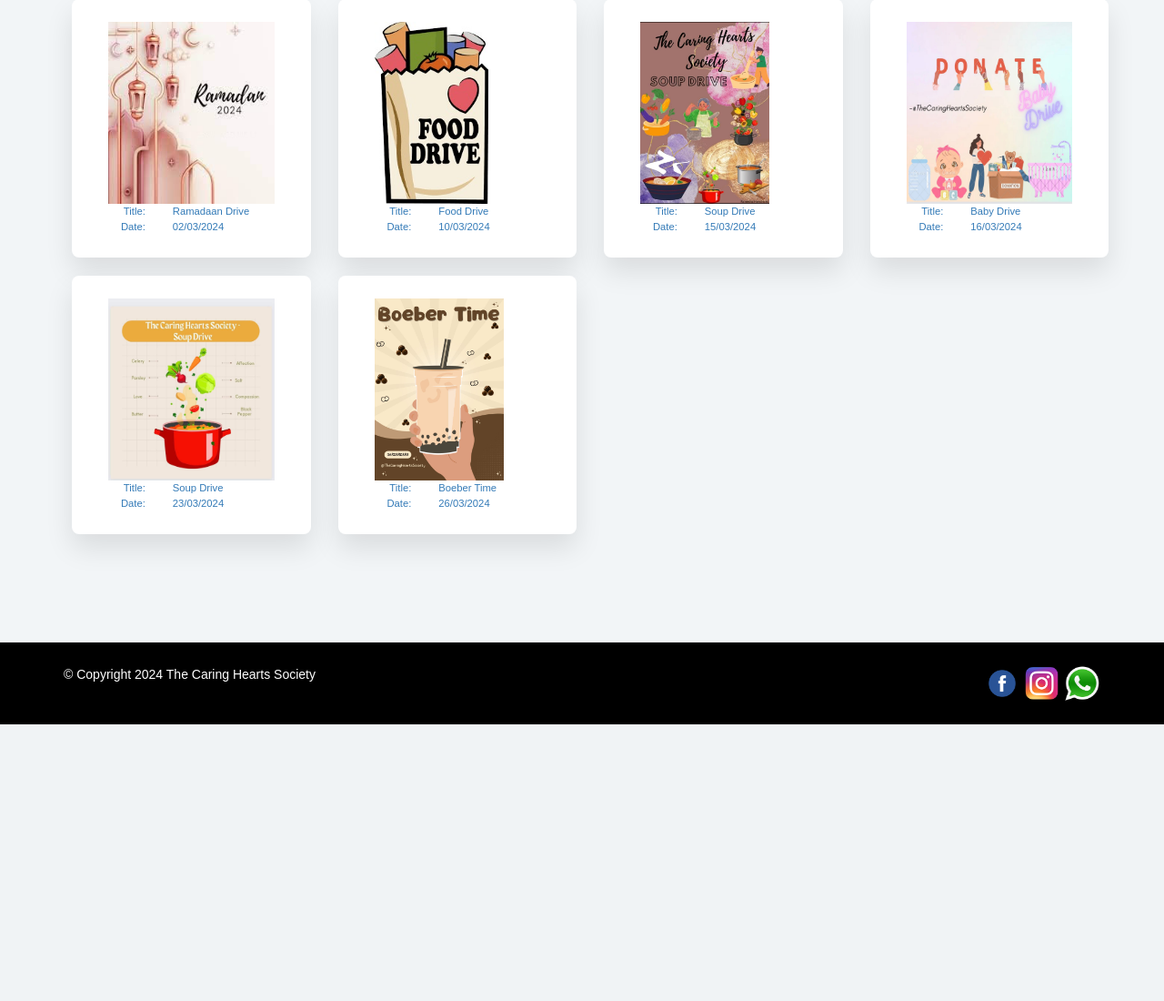
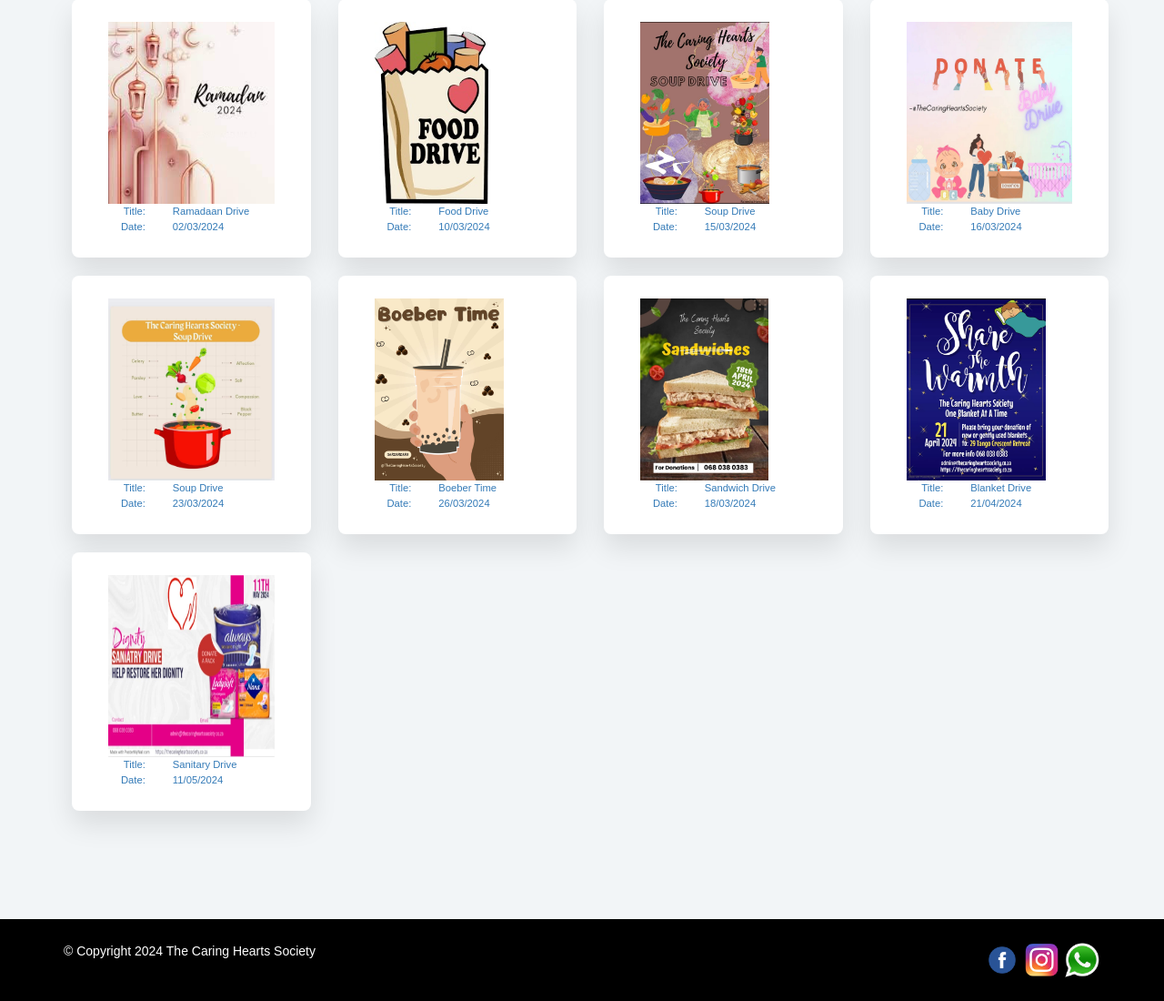
Before and after one commit to gevannmullins/thecaringheartssociety, a PHP site: the page made by views/campaigns.php in a window 1280 px wide. Shown: the part 270-1370 px from the top of the page at 91% size. Before the commit the page ends 1066 px from the top, so only its background shows below. Run offline with PHP 8.4, Linux system fonts and the light colour scheme; the template is opened without the code that fills it, so the values that code supplies are empty.

Commit message:
Latest updates

```diff
--- a/includes/footer.php
+++ b/includes/footer.php
@@ -14,7 +14,7 @@
           </div>
           <div class="col-xs-6 text-right">
             <a target=”_blank” href="https://www.facebook.com/TheCaringHeartsSociety1"><img src="https://thecaringheartssociety.co.za/assets/facebook_logo.png" height="40" /></a>
-            <a target=”_blank” href="https://www.instagram.com/_thecaringheartssociety?igsh=ODl6Nm16d3hvbzA%3D&utm_source=qr"><img src="https://thecaringheartssociety.co.za/assets/instagram_logo.png" height="40" /></a>
+            <a target=”_blank” href="https://www.instagram.com/the_caring_hearts_society0101?igsh=MTl2NHdlMjlhdjAzZQ=="><img src="https://thecaringheartssociety.co.za/assets/instagram_logo.png" height="40" /></a>
             <a target=”_blank” href="https://wa.me/27680380383"><img src="https://thecaringheartssociety.co.za/assets/whatsapp_logo.png" height="40" /></a>
           </div>
         </div>
--- a/routes.php
+++ b/routes.php
@@ -30,6 +30,9 @@ get('/campaign/soup_drive_15_03_2024', 'campaigns/soup_drive_15_03_2024/index.ph
 get('/campaign/baby_drive_16_03_2024', 'campaigns/baby_drive_16_03_2024/index.php');
 get('/campaign/soup_drive_23_03_2024', 'campaigns/soup_drive_23_03_2024/index.php');
 get('/campaign/boeber_time_26_03_2024', 'campaigns/boeber_time_26_03_2024/index.php');
+get('/campaign/sandwich_drive_18_04_2024', 'campaigns/sandwich_drive_18_04_2024/index.php');
+get('/campaign/blanket_drive_21_04_2024', 'campaigns/blanket_drive_21_04_2024/index.php');
+get('/campaign/sanitary_drive_11_05_2024', 'campaigns/sanitary_drive_11_05_2024/index.php');
 
 // Dynamic GET. Example with 1 variable
 // The $id will be available in user.php
--- a/views/campaigns.php
+++ b/views/campaigns.php
@@ -154,6 +154,76 @@
               </article>
             </a>
           </div>
+
+          <div class="col-sm-12 col-md-3 text-center">
+            <a href="/campaign/sandwich_drive_18_04_2024">
+              <article class="widget">
+                <div class="container-fluid">
+                  <div class="row">
+                    <div class="col-xs-12 text-center">
+                      <img src="./campaigns/sandwich_drive_18_04_2024/sandwich_drive_logo.jpg" class="img-responsive"
+                        style="height:200px;" alt="Image">
+                    </div>
+                  </div>
+                  <div class="row">
+                    <div class="col-xs-4 text-right">Title:</div>
+                    <div class="col-xs-8 text-left">Sandwich Drive</div>
+                  </div>
+                  <div class="row">
+                    <div class="col-xs-4 text-right">Date:</div>
+                    <div class="col-xs-8 text-left">18/03/2024</div>
+                  </div>
+                </div>
+              </article>
+            </a>
+          </div>
+
+          <div class="col-sm-12 col-md-3 text-center">
+            <a href="/campaign/blanket_drive_21_04_2024">
+              <article class="widget">
+                <div class="container-fluid">
+                  <div class="row">
+                    <div class="col-xs-12 text-center">
+                      <img src="./campaigns/blanket_drive_21_04_2024/blanket_drive_logo.jpg" class="img-responsive"
+                        style="height:200px;" alt="Image">
+                    </div>
+                  </div>
+                  <div class="row">
+                    <div class="col-xs-4 text-right">Title:</div>
+                    <div class="col-xs-8 text-left">Blanket Drive</div>
+                  </div>
+                  <div class="row">
+                    <div class="col-xs-4 text-right">Date:</div>
+                    <div class="col-xs-8 text-left">21/04/2024</div>
+                  </div>
+                </div>
+              </article>
+            </a>
+          </div>
+
+          <div class="col-sm-12 col-md-3 text-center">
+            <a href="/campaign/sanitary_drive_11_05_2024">
+              <article class="widget">
+                <div class="container-fluid">
+                  <div class="row">
+                    <div class="col-xs-12 text-center">
+                      <img src="./campaigns/sanitary_drive_11_05_2024/sanitary_drive_logo.jpg" class="img-responsive"
+                        style="height:200px;" alt="Image">
+                    </div>
+                  </div>
+                  <div class="row">
+                    <div class="col-xs-4 text-right">Title:</div>
+                    <div class="col-xs-8 text-left">Sanitary Drive</div>
+                  </div>
+                  <div class="row">
+                    <div class="col-xs-4 text-right">Date:</div>
+                    <div class="col-xs-8 text-left">11/05/2024</div>
+                  </div>
+                </div>
+              </article>
+            </a>
+          </div>
+
         </div>
       </div>
     </div>
--- a/views/contact.php
+++ b/views/contact.php
@@ -114,7 +114,7 @@ if (!empty($_POST)) {
                   <img src="https://thecaringheartssociety.co.za/assets/instagram_logo.png" height="40" />
                   </div>
                   <div class="col-xs-8 text-left">
-                  <a href="https://www.instagram.com/_thecaringheartssociety?igsh=ODl6Nm16d3hvbzA%3D&utm_source=qr">https://www.instagram.com/_thecaringheartssociety</a>
+                  <a href="https://www.instagram.com/the_caring_hearts_society0101?igsh=MTl2NHdlMjlhdjAzZQ==">https://www.instagram.com/the_caring_hearts_society0101</a>
                   </div>
                 </div>
               </div>
```
Also changed, not shown: campaigns/blanket_drive_21_04_2024/index.php (added, +67 -0 lines), campaigns/ramadaan_drive_02_04_2024/index.php (+14 -0 lines), campaigns/sandwich_drive_18_04_2024/index.php (added, +74 -0 lines), campaigns/sanitary_drive_11_05_2024/index.php (added, +67 -0 lines), views/whoweare.php (+6 -1 lines), assets/whoweare/attia_pedro.jpg, assets/whoweare/gabieba_salie.jpg, assets/whoweare/mishka_salie.jpg, campaigns/blanket_drive_21_04_2024/blanket_drive_logo.jpg (added), campaigns/sandwich_drive_18_04_2024/1.jpg (added), campaigns/sandwich_drive_18_04_2024/2.jpg (added), campaigns/sandwich_drive_18_04_2024/3.jpg (added), campaigns/sandwich_drive_18_04_2024/4.jpg (added), campaigns/sandwich_drive_18_04_2024/5.jpg (added), 2 more files.
